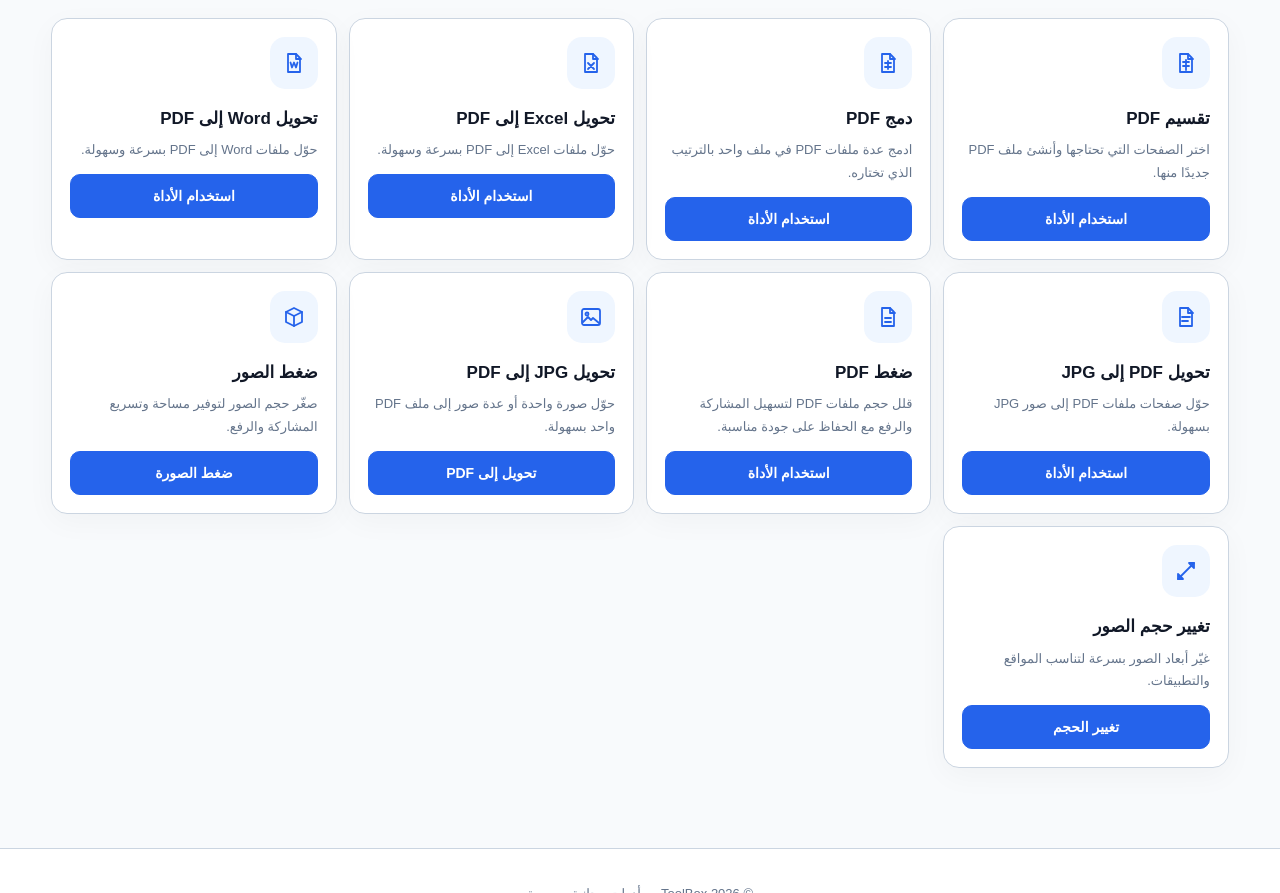
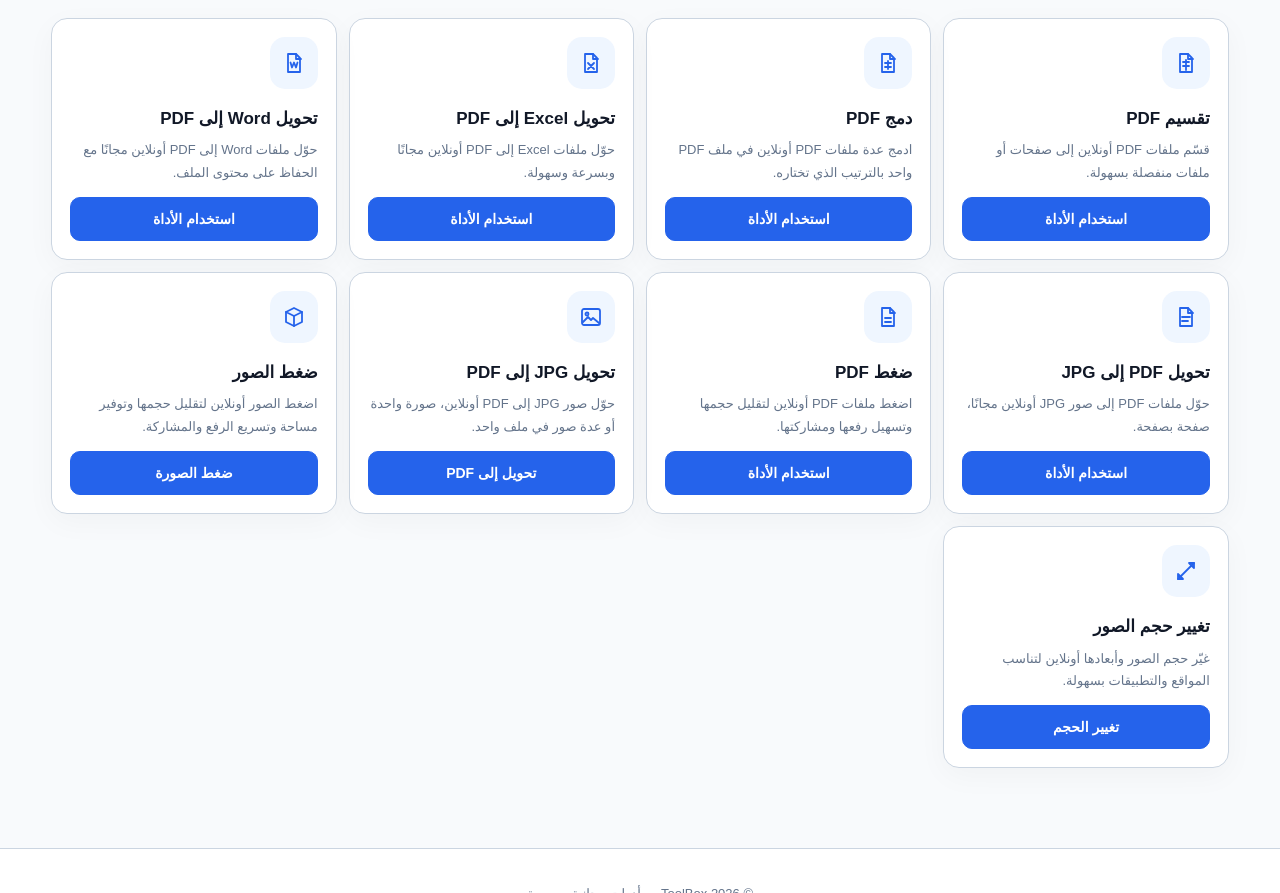
Before and after one commit to mh3660841-max/ToolBox, a plain HTML site: page app/www/index.html in a window 1280 px wide. Shown: the part 540-1433 px from the top of the page. Drawn offline with Linux system fonts and the light colour scheme.

Commit message:
Improve homepage tool SEO descriptions

```diff
--- a/app/www/index.html
+++ b/app/www/index.html
@@ -815,7 +815,7 @@
                     </svg>
                 </div>
                 <h3>تقسيم PDF</h3>
-                <p>اختر الصفحات التي تحتاجها وأنشئ ملف PDF جديدًا منها.</p>
+                <p>قسّم ملفات PDF أونلاين إلى صفحات أو ملفات منفصلة بسهولة.</p>
                 <button class="tool-action" onclick="openSplitTool()">استخدام الأداة</button>
             </article>
 
@@ -829,7 +829,7 @@
                     </svg>
                 </div>
                 <h3>دمج PDF</h3>
-                <p>ادمج عدة ملفات PDF في ملف واحد بالترتيب الذي تختاره.</p>
+                <p>ادمج عدة ملفات PDF أونلاين في ملف PDF واحد بالترتيب الذي تختاره.</p>
                 <button class="tool-action" onclick="openMergeTool()">استخدام الأداة</button>
             </article>
 
@@ -842,7 +842,7 @@
                     </svg>
                 </div>
                 <h3>تحويل Excel إلى PDF</h3>
-                <p>حوّل ملفات Excel إلى PDF بسرعة وسهولة.</p>
+                <p>حوّل ملفات Excel إلى PDF أونلاين مجانًا وبسرعة وسهولة.</p>
                 <button class="tool-action" onclick="openExcelTool()">استخدام الأداة</button>
             </article>
 
@@ -855,7 +855,7 @@
                     </svg>
                 </div>
                 <h3>تحويل Word إلى PDF</h3>
-                <p>حوّل ملفات Word إلى PDF بسرعة وسهولة.</p>
+                <p>حوّل ملفات Word إلى PDF أونلاين مجانًا مع الحفاظ على محتوى الملف.</p>
                 <button class="tool-action" onclick="openWordTool()">استخدام الأداة</button>
             </article>
 
@@ -868,7 +868,7 @@
                     </svg>
                 </div>
                 <h3>تحويل PDF إلى JPG</h3>
-                <p>حوّل صفحات ملفات PDF إلى صور JPG بسهولة.</p>
+                <p>حوّل ملفات PDF إلى صور JPG أونلاين مجانًا، صفحة بصفحة.</p>
                 <button class="tool-action" onclick="openPdfJpgTool()">استخدام الأداة</button>
             </article>
 
@@ -878,7 +878,7 @@
 </div>
                 <h3>ضغط PDF</h3>
                 <p>
-                    قلل حجم ملفات PDF لتسهيل المشاركة والرفع مع الحفاظ على جودة مناسبة.
+                    اضغط ملفات PDF أونلاين لتقليل حجمها وتسهيل رفعها ومشاركتها.
                 </p>
 
                 <button class="tool-action" onclick="openCompressor()">
@@ -892,7 +892,7 @@
 </div>
                 <h3>تحويل JPG إلى PDF</h3>
                 <p>
-                    حوّل صورة واحدة أو عدة صور إلى ملف PDF واحد بسهولة.
+                    حوّل صور JPG إلى PDF أونلاين، صورة واحدة أو عدة صور في ملف واحد.
                 </p>
                 <button class="tool-action" onclick="openImageTool('jpg2pdf')">تحويل إلى PDF</button>
             </article>
@@ -903,7 +903,7 @@
 </div>
                 <h3>ضغط الصور</h3>
                 <p>
-                    صغّر حجم الصور لتوفير مساحة وتسريع المشاركة والرفع.
+                    اضغط الصور أونلاين لتقليل حجمها وتوفير مساحة وتسريع الرفع والمشاركة.
                 </p>
                 <button class="tool-action" onclick="openImageTool('compress')">ضغط الصورة</button>
             </article>
@@ -914,7 +914,7 @@
 </div>
                 <h3>تغيير حجم الصور</h3>
                 <p>
-                    غيّر أبعاد الصور بسرعة لتناسب المواقع والتطبيقات.
+                    غيّر حجم الصور وأبعادها أونلاين لتناسب المواقع والتطبيقات بسهولة.
                 </p>
                 <button class="tool-action" onclick="openImageTool('resize')">تغيير الحجم</button>
             </article>
```
